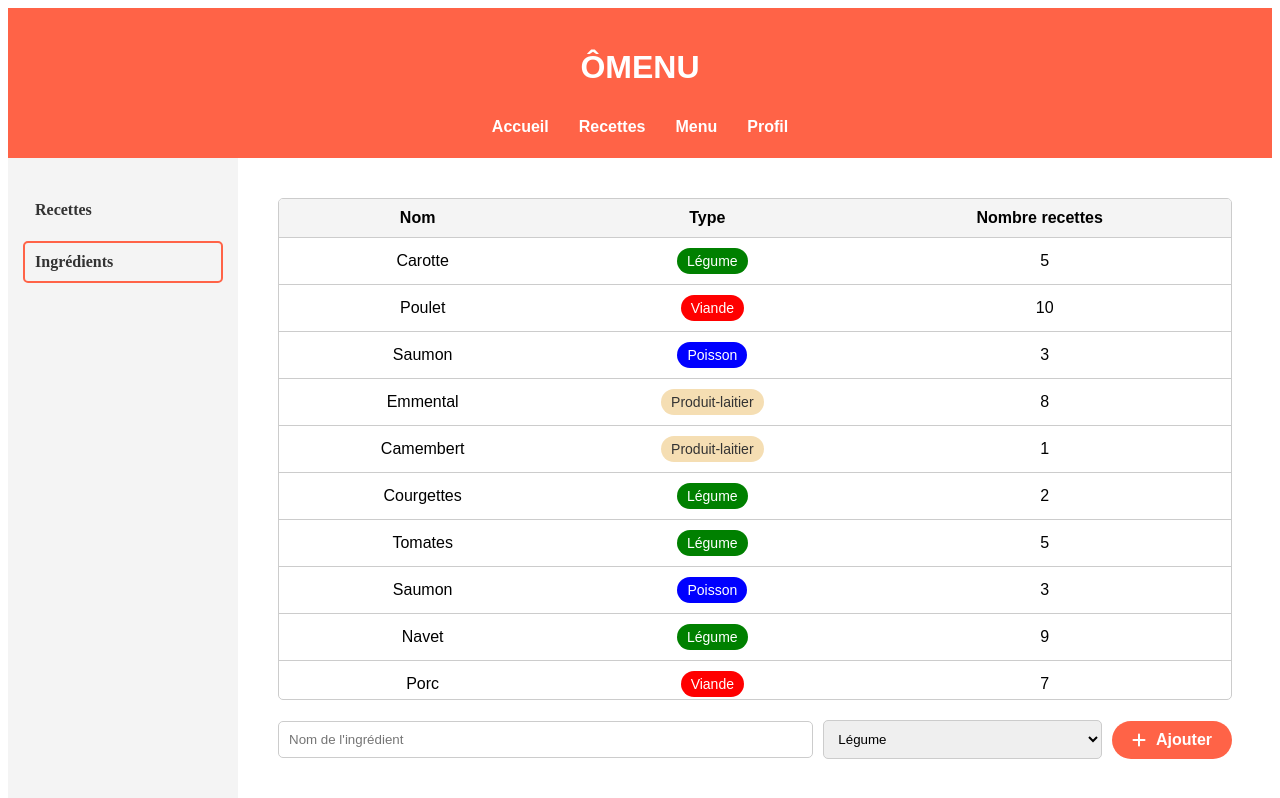
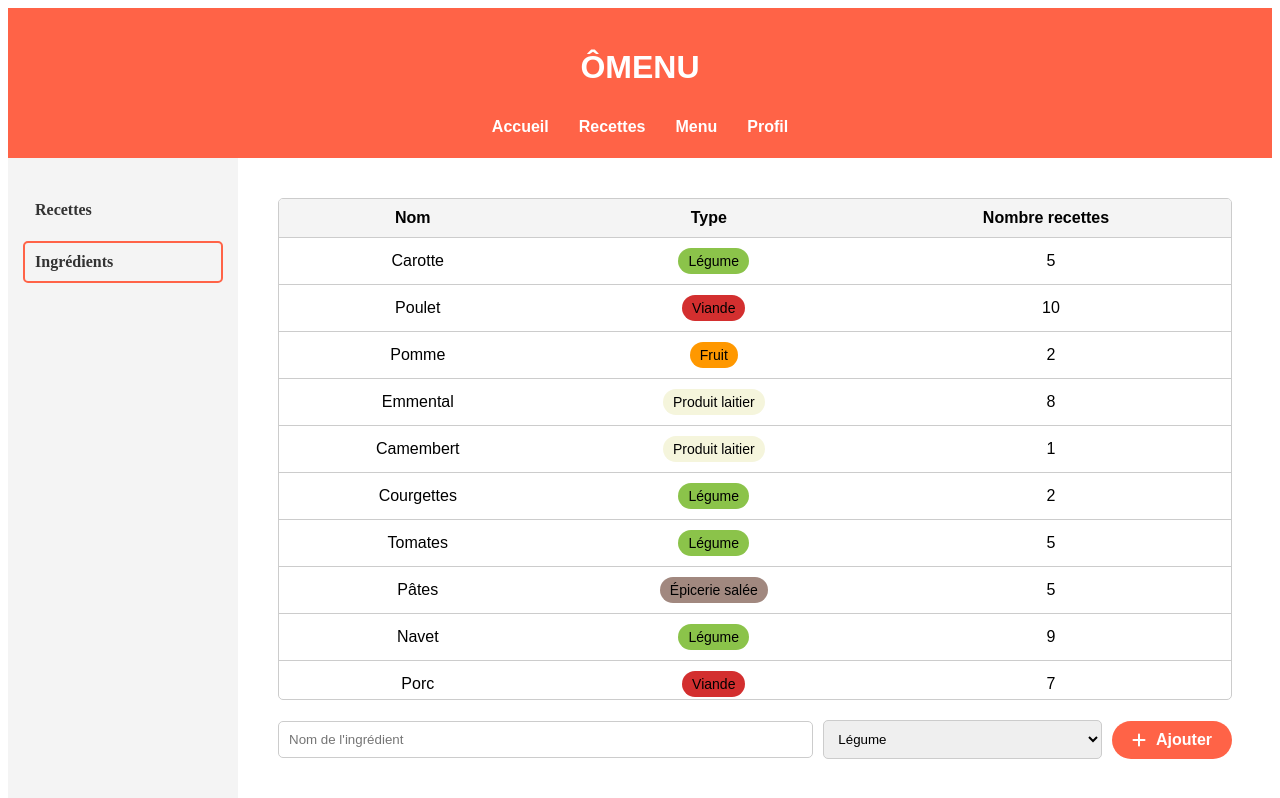
Before and after one commit to valentin-courchelle/omenu, an Angular app in the folder frontend/: page /recipes/ingredients-list in a window 1280 px wide. Built offline with nearby package versions, Linux system fonts and the light colour scheme.

Commit message:
adapt color to ingredient type enum

```diff
--- a/frontend/src/app/pages/recipes/ingredients-section/ingredients-section.component.css
+++ b/frontend/src/app/pages/recipes/ingredients-section/ingredients-section.component.css
@@ -57,26 +57,8 @@ th {
     display: inline-block;
     padding: 5px 10px;
     border-radius: 20px;
-    color: white;
     font-size: 14px;
     text-align: center;
-}
-
-.type-pill.Légume {
-    background-color: green;
-}
-
-.type-pill.Viande {
-    background-color: red;
-}
-
-.type-pill.Poisson {
-    background-color: blue;
-}
-
-.type-pill.Produit-laitier {
-    background-color: #f5deb3; /* Blanc cassé */
-    color: #333;
 }
 
 /* Formulaire d'ajout */
--- a/frontend/src/app/pages/recipes/ingredients-section/ingredients-section.component.html
+++ b/frontend/src/app/pages/recipes/ingredients-section/ingredients-section.component.html
@@ -27,7 +27,7 @@
             <input *ngIf="editedIngredientId === ingredient.id && editedField === 'name'" [(ngModel)]="ingredient.name" (blur)="saveEdit()"/>
           </td>
           <td>
-            <span *ngIf="editedIngredientId !== ingredient.id || editedField != 'type'" (click)="editRow(ingredient.id, 'type')" class="type-pill" [ngClass]="ingredient.type">{{ ingredient.type }}</span>
+            <span *ngIf="editedIngredientId !== ingredient.id || editedField != 'type'" (click)="editRow(ingredient.id, 'type')" class="type-pill" [ngStyle]="{ 'background-color': getBackgroundColor(ingredient.type) }" [ngClass]="ingredient.type">{{ getTranslation(ingredient.type) }}</span>
             <select *ngIf="editedIngredientId === ingredient.id && editedField === 'type'" [(ngModel)]="ingredient.type" (blur)="saveEdit()">
             <option *ngFor="let type of ingredientTypes" [value]="type">{{ type }}</option>
             </select>
@@ -49,7 +49,7 @@
     />
     <select [(ngModel)]="newIngredient.type">
       <option *ngFor="let type of ingredientTypes" [value]="type">
-        {{ type }}
+        {{ getTranslation(type) }}
       </option>
     </select>
     <button class="add-button" (click)="addIngredient()">
--- a/frontend/src/app/pages/recipes/ingredients-section/ingredients-section.component.ts
+++ b/frontend/src/app/pages/recipes/ingredients-section/ingredients-section.component.ts
@@ -1,9 +1,13 @@
 import { CommonModule } from '@angular/common';
 import { Component } from '@angular/core';
 import { FormsModule } from '@angular/forms';
-import { max } from 'rxjs';
 
-// Type pour les colonnes triables
+import { typeColors } from './type-color';
+import { typeTranslations } from './type-translations';
+
+
+import {IngredientDto} from '../../../generated/model/ingredientDto'
+
 type IngredientColumn = 'name' | 'type' | 'recipeCount';
 
 @Component({
@@ -15,26 +19,27 @@ type IngredientColumn = 'name' | 'type' | 'recipeCount';
 })
 export class IngredientsSectionComponent {
   ingredients = [
-    { id: 1, name: 'Carotte', type: 'Légume', recipeCount: 5 },
-    { id: 2, name: 'Poulet', type: 'Viande', recipeCount: 10 },
-    { id: 3, name: 'Saumon', type: 'Poisson', recipeCount: 3 },
-    { id: 4, name: 'Emmental', type: 'Produit-laitier', recipeCount: 8 },
-    { id: 5, name: 'Camembert', type: 'Produit-laitier', recipeCount: 1 },
-    { id: 6, name: 'Courgettes', type: 'Légume', recipeCount: 2 },
-    { id: 7, name: 'Tomates', type: 'Légume', recipeCount: 5 },
-    { id: 8, name: 'Saumon', type: 'Poisson', recipeCount: 3 },
-    { id: 9, name: 'Navet', type: 'Légume', recipeCount: 9 },
-    { id: 10, name: 'Porc', type: 'Viande', recipeCount: 7 },
-    { id: 11, name: 'Colin', type: 'Poisson', recipeCount: 2 },
-    { id: 12, name: 'Brocoli', type: 'Légume', recipeCount: 0 },
-    { id: 13, name: 'Crème fraiche', type: 'Produit-laitier', recipeCount: 8 }
+    { id: 1, name: 'Carotte', type: IngredientDto.TypeEnum.Vegetable, recipeCount: 5 },
+    { id: 2, name: 'Poulet', type: IngredientDto.TypeEnum.Meat, recipeCount: 10 },
+    { id: 3, name: 'Pomme', type: IngredientDto.TypeEnum.Fruit, recipeCount: 2 },
+    { id: 4, name: 'Emmental', type: IngredientDto.TypeEnum.MilkProduct, recipeCount: 8 },
+    { id: 5, name: 'Camembert', type: IngredientDto.TypeEnum.MilkProduct, recipeCount: 1 },
+    { id: 6, name: 'Courgettes', type: IngredientDto.TypeEnum.Vegetable, recipeCount: 2 },
+    { id: 7, name: 'Tomates', type: IngredientDto.TypeEnum.Vegetable, recipeCount: 5 },
+    { id: 8, name: 'Pâtes', type: IngredientDto.TypeEnum.SaltGrocery, recipeCount: 5 },
+    { id: 9, name: 'Navet', type: IngredientDto.TypeEnum.Vegetable, recipeCount: 9 },
+    { id: 10, name: 'Porc', type: IngredientDto.TypeEnum.Meat, recipeCount: 7 },
+    { id: 11, name: 'Muscade', type: IngredientDto.TypeEnum.Spice, recipeCount: 7 },
+    { id: 12, name: 'Moutarde', type: IngredientDto.TypeEnum.Condiment, recipeCount: 0 },
+    { id: 13, name: 'Crème fraiche', type: IngredientDto.TypeEnum.MilkProduct, recipeCount: 8 },
+    { id: 14, name: 'Sucre', type: IngredientDto.TypeEnum.SweetGrocery, recipeCount: 8 }
   ];
 
-  ingredientTypes = ['Légume', 'Viande', 'Poisson', 'Produit-laitier'];
+  ingredientTypes = Object.values(IngredientDto.TypeEnum);
 
   newIngredient = {
     name: '',
-    type: 'Légume',
+    type: IngredientDto.TypeEnum.Vegetable
   };
 
   sortedIngredients = [...this.ingredients];
@@ -49,6 +54,13 @@ export class IngredientsSectionComponent {
 
   hoveredRow: number = -1;
 
+  getBackgroundColor(type: IngredientDto.TypeEnum): string {
+    return typeColors[type];
+  }
+
+  getTranslation(type: IngredientDto.TypeEnum): string {
+    return typeTranslations[type] || type; // Retourne la traduction ou la clé par défaut
+  }
 
   // Méthode pour trier par colonne
   sortBy(column: IngredientColumn) {
@@ -150,5 +162,7 @@ export class IngredientsSectionComponent {
 
   cancelDelete(){
     this.ingredientToDelete = undefined;
+    this.showPopup = false;
+    this.ingredientToDelete = undefined;
   }
 }
--- /dev/null
+++ b/frontend/src/app/pages/recipes/ingredients-section/type-color.ts
@@ -0,0 +1,12 @@
+import { IngredientDto } from '../../../generated/model/ingredientDto';
+
+export const typeColors: Record<IngredientDto.TypeEnum, string> = {
+    VEGETABLE: '#8BC34A',
+    MEAT: '#D32F2F',
+    MILK_PRODUCT: '#f5f5dc',
+    SPICE: '#FF5722',
+    SALT_GROCERY: '#A1887F',
+    SWEET_GROCERY: '#FFB6C1',
+    FRUIT: '#FF9800',
+    CONDIMENT: '#FFEB3B'
+};
--- /dev/null
+++ b/frontend/src/app/pages/recipes/ingredients-section/type-translations.ts
@@ -0,0 +1,12 @@
+import { IngredientDto } from '../../../generated/model/ingredientDto';
+
+export const typeTranslations: Record<IngredientDto.TypeEnum, string> = {
+    VEGETABLE: 'Légume',
+    MEAT: 'Viande',
+    MILK_PRODUCT: 'Produit laitier',
+    SPICE: 'Épice',
+    SALT_GROCERY: 'Épicerie salée',
+    SWEET_GROCERY: 'Épicerie sucrée',
+    FRUIT: 'Fruit',
+    CONDIMENT: 'Condiment'
+};
```
